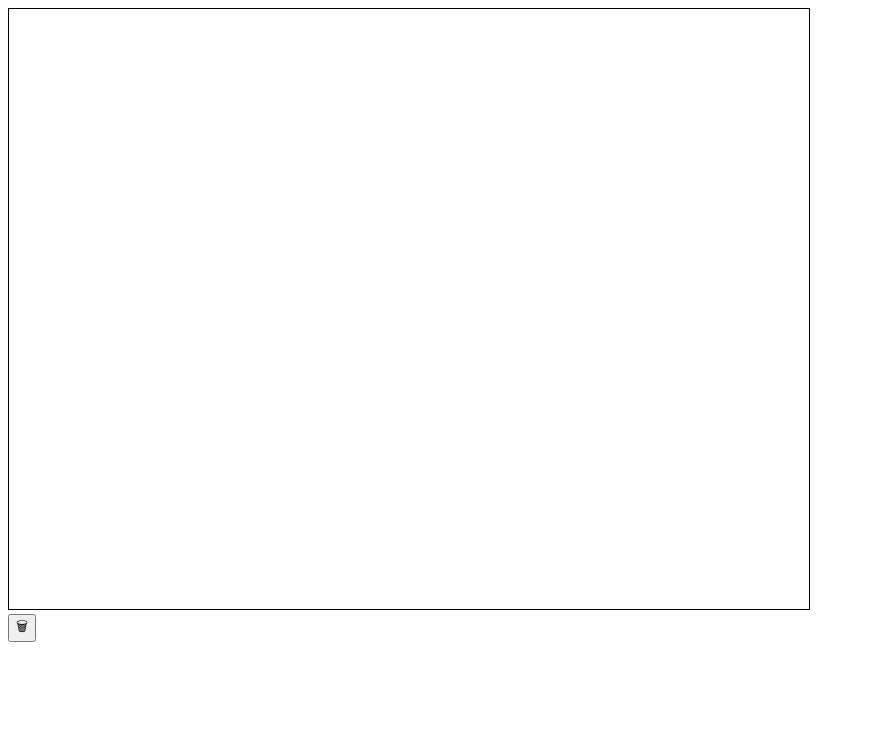
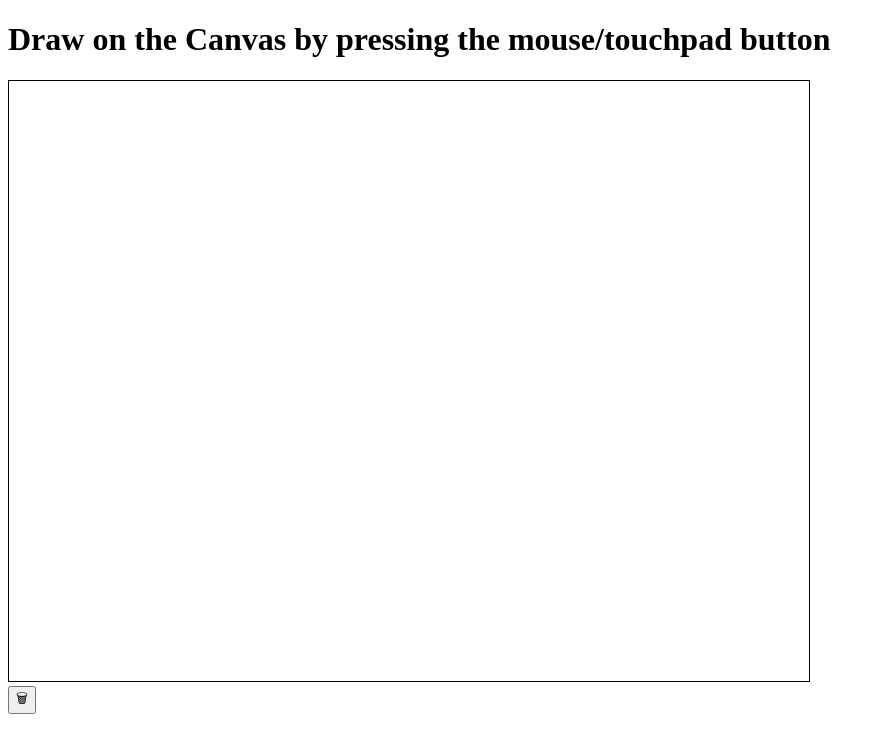
Before and after one commit to Heet-Sheth/SVG-Drawing-Pad, a plain HTML site: page index.html in a window 1280 px wide. Shown: the whole page, without its empty margins (0-885 px from the left). Drawn offline with Linux system fonts and the light colour scheme.

Commit message:
updated instructions

```diff
--- a/index.html
+++ b/index.html
@@ -15,6 +15,7 @@
 </head>
 
 <body>
+    <h1>Draw on the Canvas by pressing the mouse/touchpad button</h1>
     <svg id="canvas" width="800" height="600" style="border: 1px solid black;"></svg>
     <br>
     <button id="clear">&#128465;</button>
```
